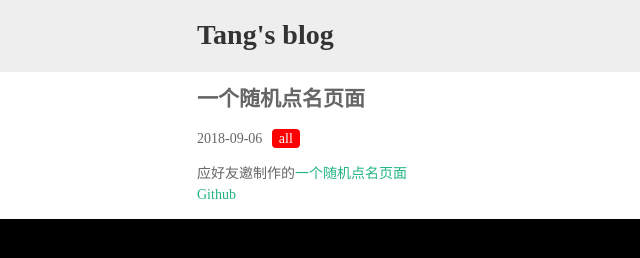
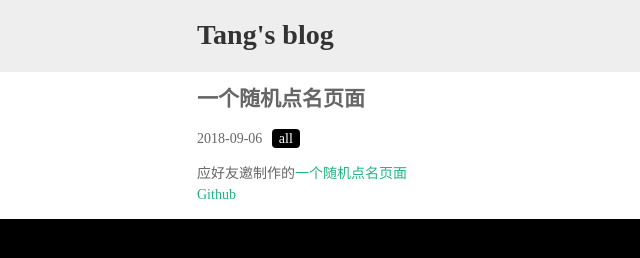
Before and after one commit to xiaomingTang/tang_blog, a website: page articles/rollcall/index.html in a window 1280 px wide. Shown: the full height of the page, 0-640 px from the left. Drawn offline with nearby package versions, Linux system fonts and the light colour scheme.

Commit message:
modify tag

```diff
--- a/articles/rollcall/index.html
+++ b/articles/rollcall/index.html
@@ -37,7 +37,7 @@
     <h2>一个随机点名页面</h2>
     <div>
       <span class="date">2018-09-06</span>
-      <span class="tag tag-all">all</span>
+      <span class="tag tag-all tag-javascript tag-html">all</span>
     </div>
     <div class="content" id="content">
       <!-- 正文写在此处 -->
```
